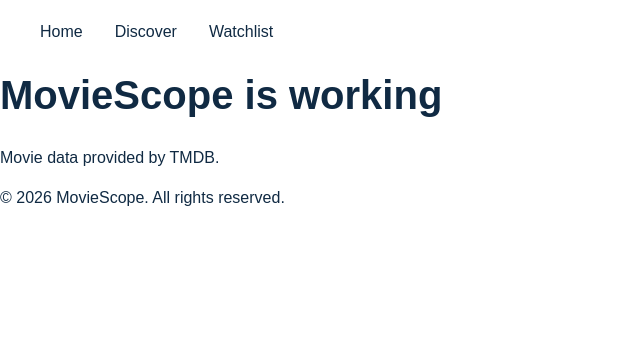
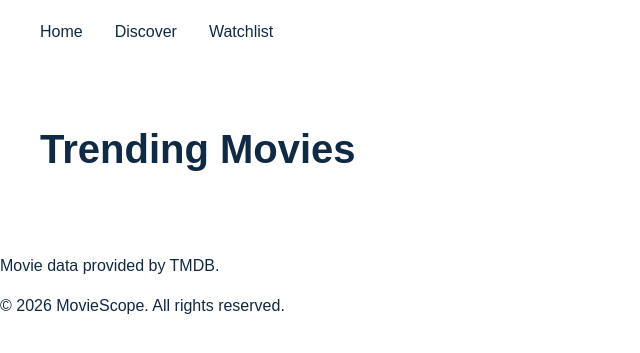
Before and after one commit to MichealOnyemelonu/MovieScope, a website built with Vite: page src/index.html in a window 1280 px wide. Shown: the part 45-398 px from the top of the page, without its empty margins (0-640 px from the left). Built offline with nearby package versions, Linux system fonts and the light colour scheme.

Commit message:
feat: added a conatiner that has trending movie and movie list to the web page

```diff
--- a/src/index.html
+++ b/src/index.html
@@ -23,7 +23,13 @@
     <header class="divider" id="main-header"></header>
 
     <main>
-      <h1>MovieScope is working</h1>
+      <main>
+  <section id="discover" class="movie-section">
+    <h1>Trending Movies</h1>
+
+    <div id="movie-list" class="movie-grid"></div>
+  </section>
+</main>
     </main>
 
     <footer id="main-footer"></footer>
```
